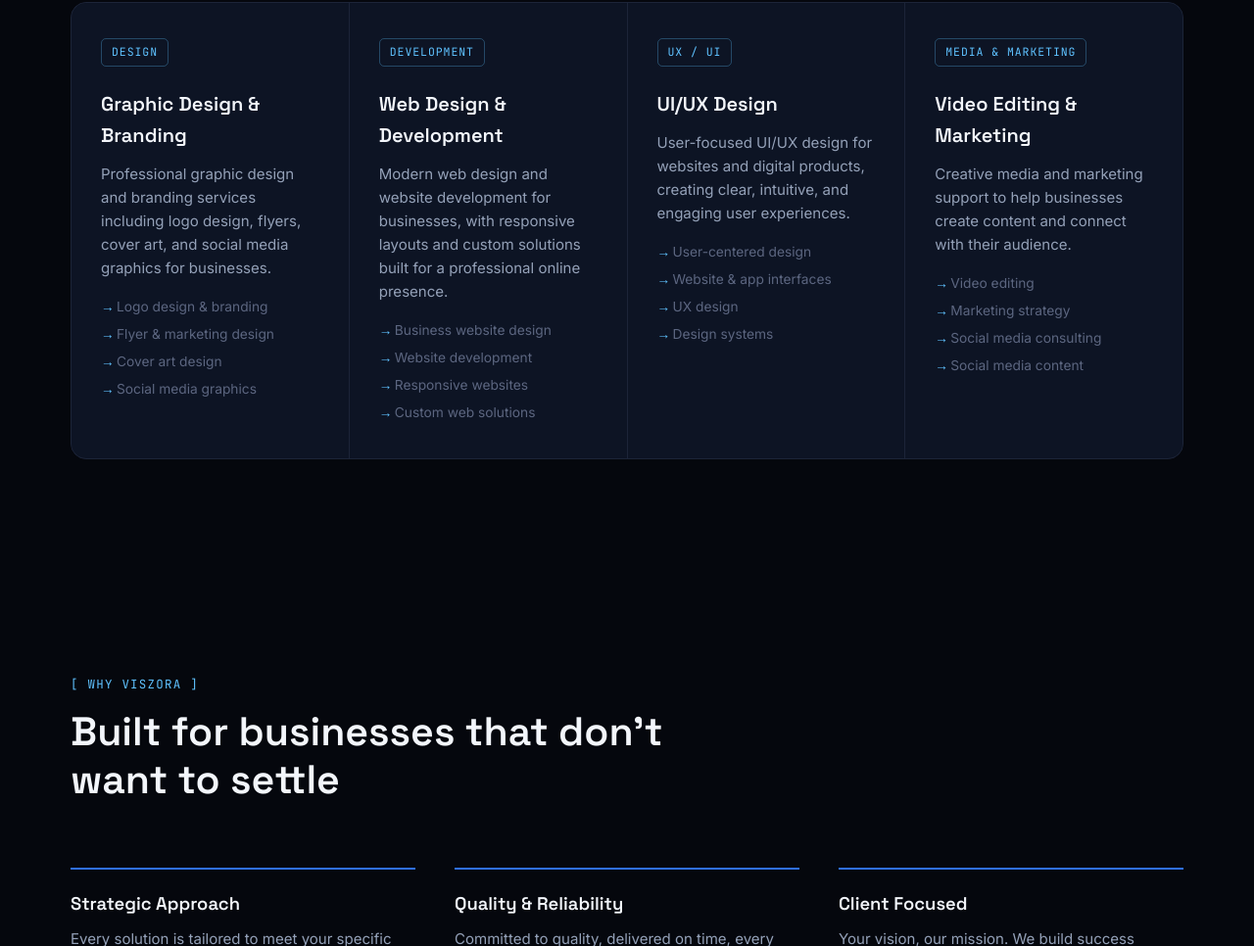
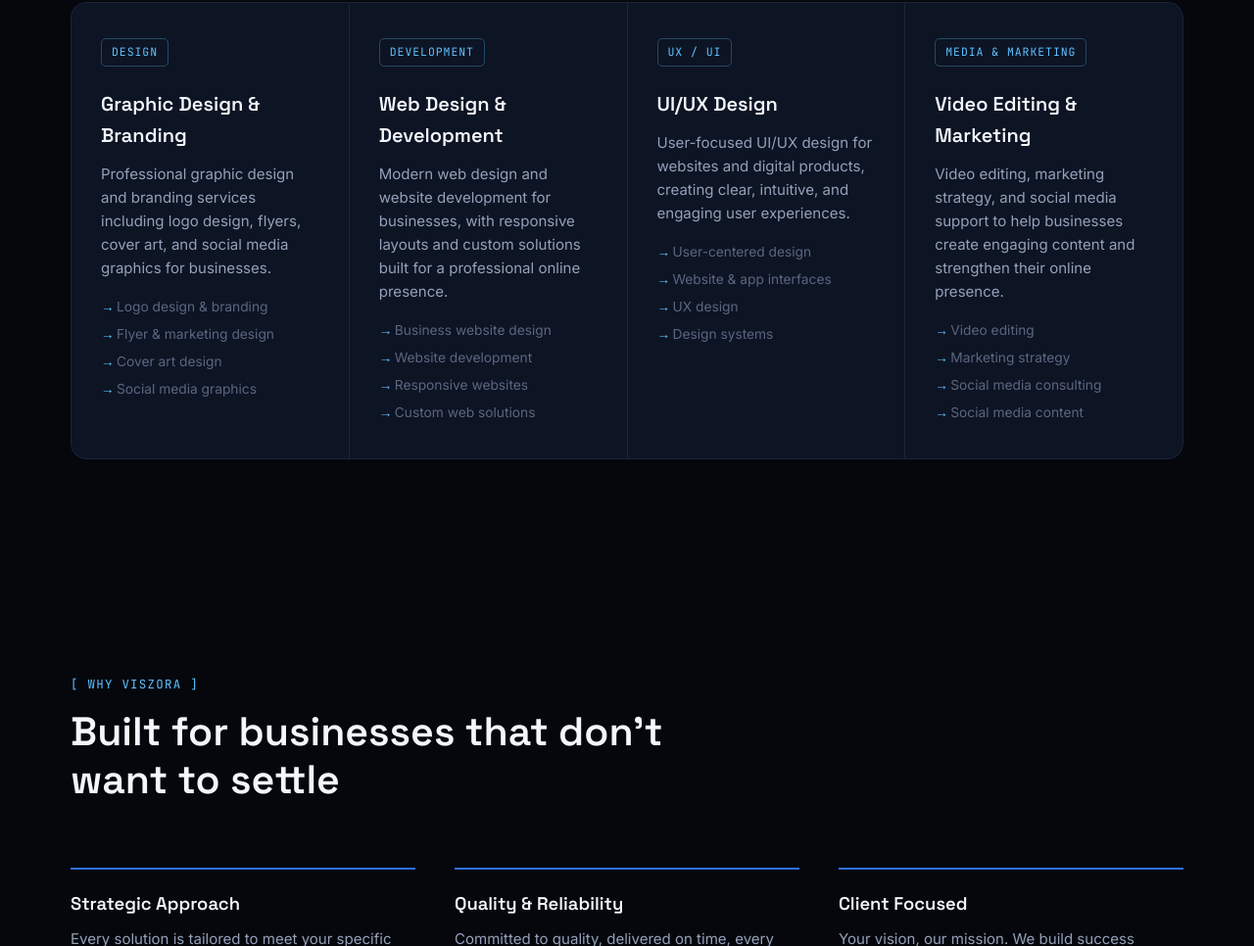
Before and after one commit to shaheer246810-commits/Viszora, a plain HTML site: page index.html in a window 1280 px wide. Shown: the part 1390-2356 px from the top of the page at 98% size. Drawn offline with Linux system fonts and the light colour scheme.

Commit message:
Revise service description for Video Editing & Marketing
Updated the description of the Video Editing & Marketing service to better reflect the offerings.

```diff
--- a/index.html
+++ b/index.html
@@ -489,7 +489,7 @@
   <div class="service-card">
     <span class="service-tag">MEDIA & MARKETING</span>
     <h3>Video Editing & Marketing</h3>
-    <p>Creative media and marketing support to help businesses create content and connect with their audience.</p>
+    <p>Video editing, marketing strategy, and social media support to help businesses create engaging content and strengthen their online presence.</p>
     <ul class="service-list">
       <li>Video editing</li>
       <li>Marketing strategy</li>
```
